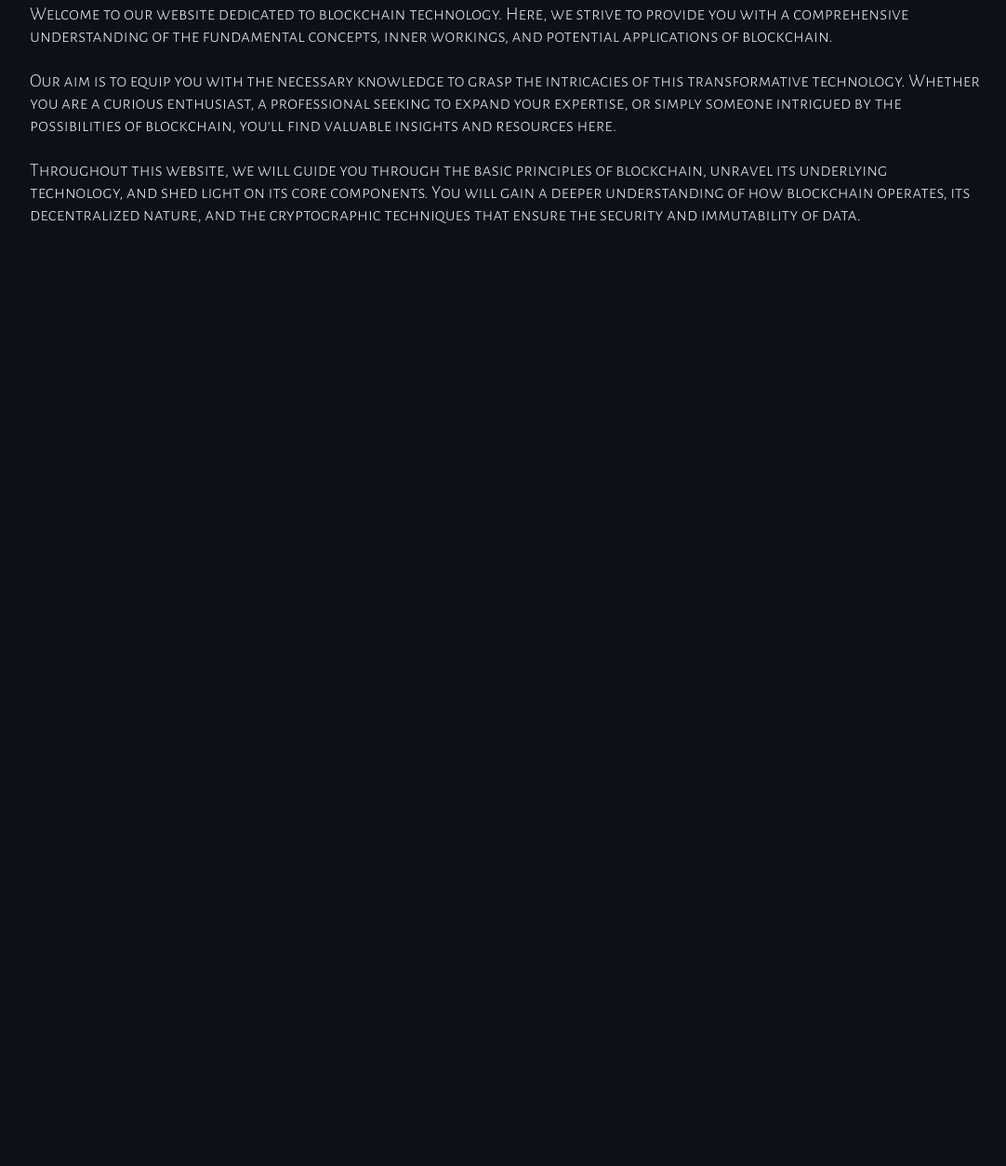
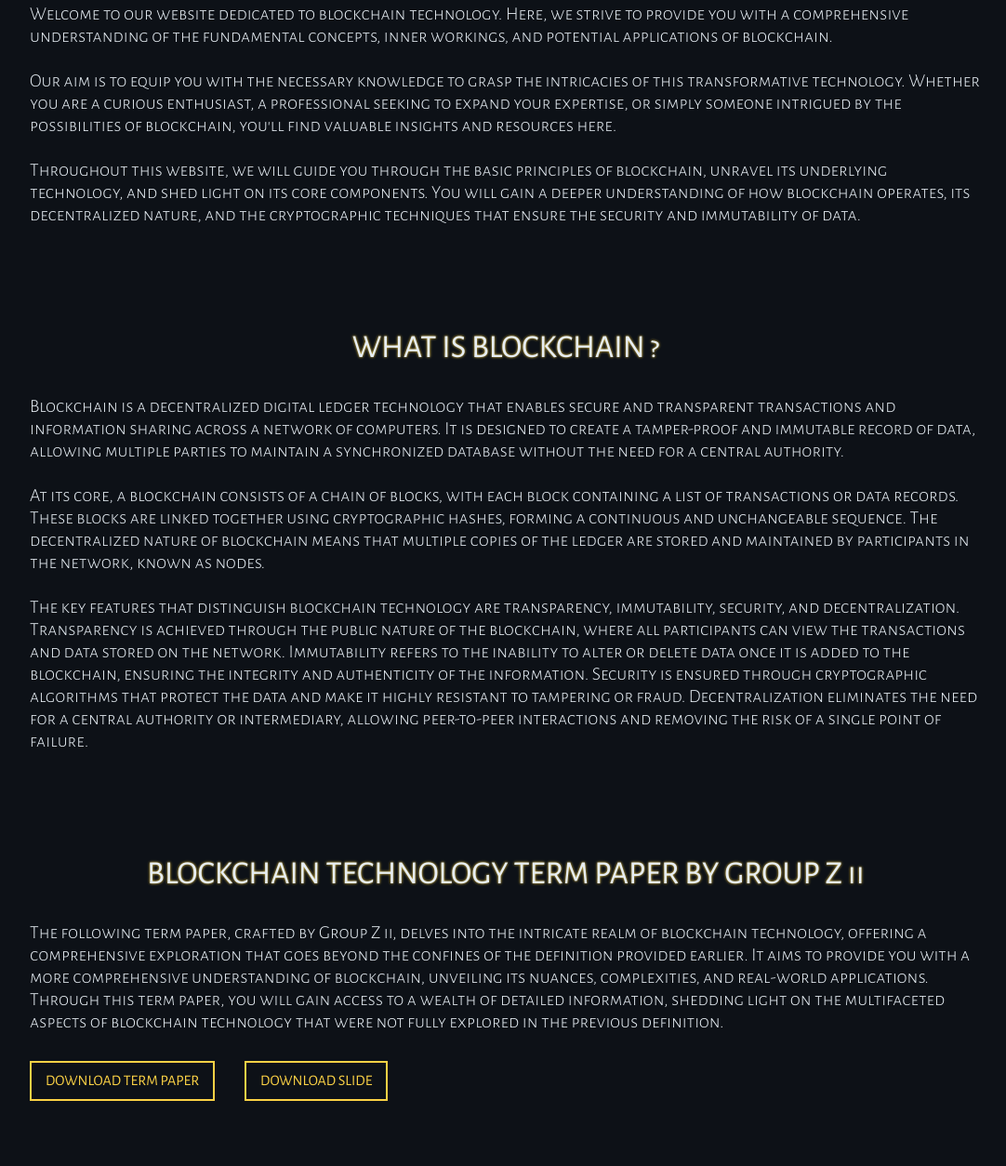
Before and after one commit to Officialibn1/groupziicsc413, a plain HTML site: page index.html in a window 1280 px wide. Shown: the part 354-1608 px from the top of the page at 93% size, without its empty margins (96-1178 px from the left). Before the commit the page ends 800 px from the top, so only its background shows below. Drawn offline with nearby package versions, Linux system fonts and the light colour scheme.

Commit message:
Term paper section complete

```diff
--- a/index.css
+++ b/index.css
@@ -21,6 +21,14 @@
 .lead {
     font-size: 20px;
     font-weight: 300;
+}
+
+.title {
+    font-size: 35px;
+    font-weight: 400;
+    text-shadow: 0 0 3px var(--gold-color);
+    text-align: center;
+    margin: 30px 0;
 }
 
 body {
@@ -110,3 +118,22 @@ header h1 {
     font-weight: 400;
     text-shadow: 0 0 5px var(--gold-color);
 }
+
+.downloadContainer {
+    margin: 30px 0;
+    display: flex;
+    gap: 2em;
+}
+
+.downloadContainer a {
+    padding: 10px 15px;
+    border: 2px solid var(--gold-color);
+    text-decoration: none;
+    color: var(--gold-color);
+    transition: all 300ms ease;
+}
+
+.downloadContainer a:hover {
+    background: var(--gold-color);
+    color: var(--dark-color);
+}
--- a/index.html
+++ b/index.html
@@ -67,6 +67,42 @@
         </div>
     </section>
 
+    <!-- BlockChain Section -->
+    <section class="container">
+        <div class="blockchain">
+            <h2 class="title">
+                WHAT IS BLOCKCHAIN ?
+            </h2>
+
+            <p class="lead">
+                Blockchain is a decentralized digital ledger technology that enables secure and transparent transactions and information sharing across a network of computers. It is designed to create a tamper-proof and immutable record of data, allowing multiple parties to maintain a synchronized database without the need for a central authority. <br><br>
+
+                At its core, a blockchain consists of a chain of blocks, with each block containing a list of transactions or data records. These blocks are linked together using cryptographic hashes, forming a continuous and unchangeable sequence. The decentralized nature of blockchain means that multiple copies of the ledger are stored and maintained by participants in the network, known as nodes. <br><br>
+
+                The key features that distinguish blockchain technology are transparency, immutability, security, and decentralization. Transparency is achieved through the public nature of the blockchain, where all participants can view the transactions and data stored on the network. Immutability refers to the inability to alter or delete data once it is added to the blockchain, ensuring the integrity and authenticity of the information. Security is ensured through cryptographic algorithms that protect the data and make it highly resistant to tampering or fraud. Decentralization eliminates the need for a central authority or intermediary, allowing peer-to-peer interactions and removing the risk of a single point of failure.
+            </p>
+        </div>
+    </section>
+
+    <!-- Term Paper -->
+    <section class="container">
+        <div class="termPaper">
+            <h2 class="title">
+                BLOCKCHAIN TECHNOLOGY TERM PAPER BY GROUP Z ii
+            </h2>
+
+            <p class="lead">
+                The following term paper, crafted by Group Z ii, delves into the intricate realm of blockchain technology, offering a comprehensive exploration that goes beyond the confines of the definition provided earlier. It aims to provide you with a more comprehensive understanding of blockchain, unveiling its nuances, complexities, and real-world applications. Through this term paper, you will gain access to a wealth of detailed information, shedding light on the multifaceted aspects of blockchain technology that were not fully explored in the previous definition.
+            </p>
+
+            <div class="downloadContainer">
+                <a class="download" href="/docs/BLOCK CHAIN TECH ASSIGNMENT.docx" download>DOWNLOAD TERM PAPER</a>
+
+                <a class="download" href="/docs/BLOCKCHAIN TECH.pptx" download>DOWNLOAD SLIDE</a>
+            </div>
+        </div>
+    </section>
+
 
     <script src="index.js"></script>
 </body>
```
